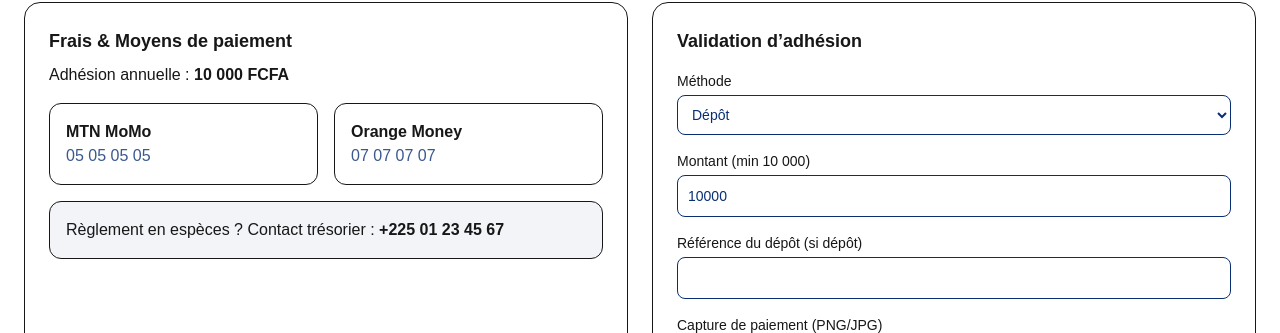
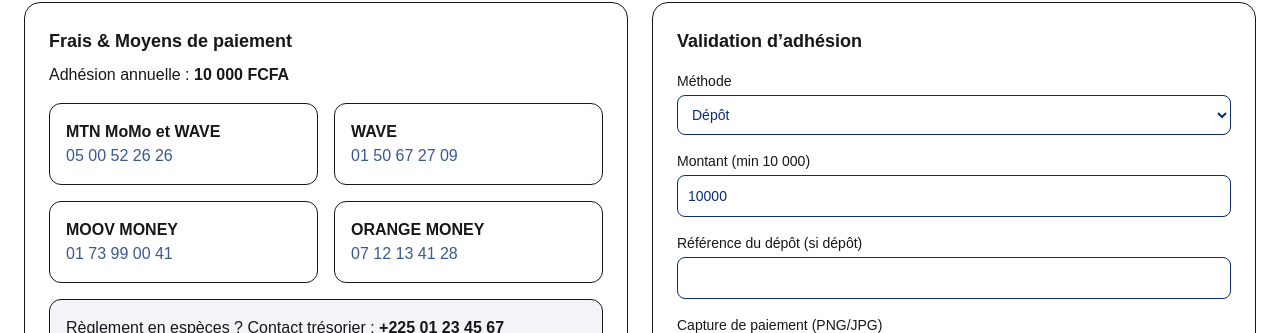
Before and after one commit to Harvyn-dev/ae-cpdec, a Next.js app: page /join in a window 1280 px wide. Shown: the part 178-511 px from the top of the page. Built offline with nearby package versions, Linux system fonts and the light colour scheme; no server answers.

Commit message:
Fix: JOIN PAGE

```diff
--- a/src/app/(site)/join/page.tsx
+++ b/src/app/(site)/join/page.tsx
@@ -17,12 +17,20 @@ export default function JoinPage() {
             <p className="mt-2">Adhésion annuelle : <b>10 000 FCFA</b></p>
             <div className="mt-4 grid sm:grid-cols-2 gap-4">
               <div className="rounded-xl border p-4">
-                <p className="font-semibold">MTN MoMo</p>
-                <p className="text-[#0A2E73]/80">05 05 05 05</p>
+                <p className="font-semibold">MTN MoMo et WAVE</p>
+                <p className="text-[#0A2E73]/80">05 00 52 26 26</p>
               </div>
               <div className="rounded-xl border p-4">
-                <p className="font-semibold">Orange Money</p>
-                <p className="text-[#0A2E73]/80">07 07 07 07</p>
+                <p className="font-semibold">WAVE</p>
+                <p className="text-[#0A2E73]/80">01 50 67 27 09</p>
+              </div>
+              <div className="rounded-xl border p-4">
+                <p className="font-semibold">MOOV MONEY</p>
+                <p className="text-[#0A2E73]/80">01 73 99 00 41</p>
+              </div>
+              <div className="rounded-xl border p-4">
+                <p className="font-semibold">ORANGE MONEY</p>
+                <p className="text-[#0A2E73]/80">07 12 13 41 28</p>
               </div>
             </div>
             <div className="mt-4 rounded-xl bg-[#0A2E73]/5 border p-4">
```
